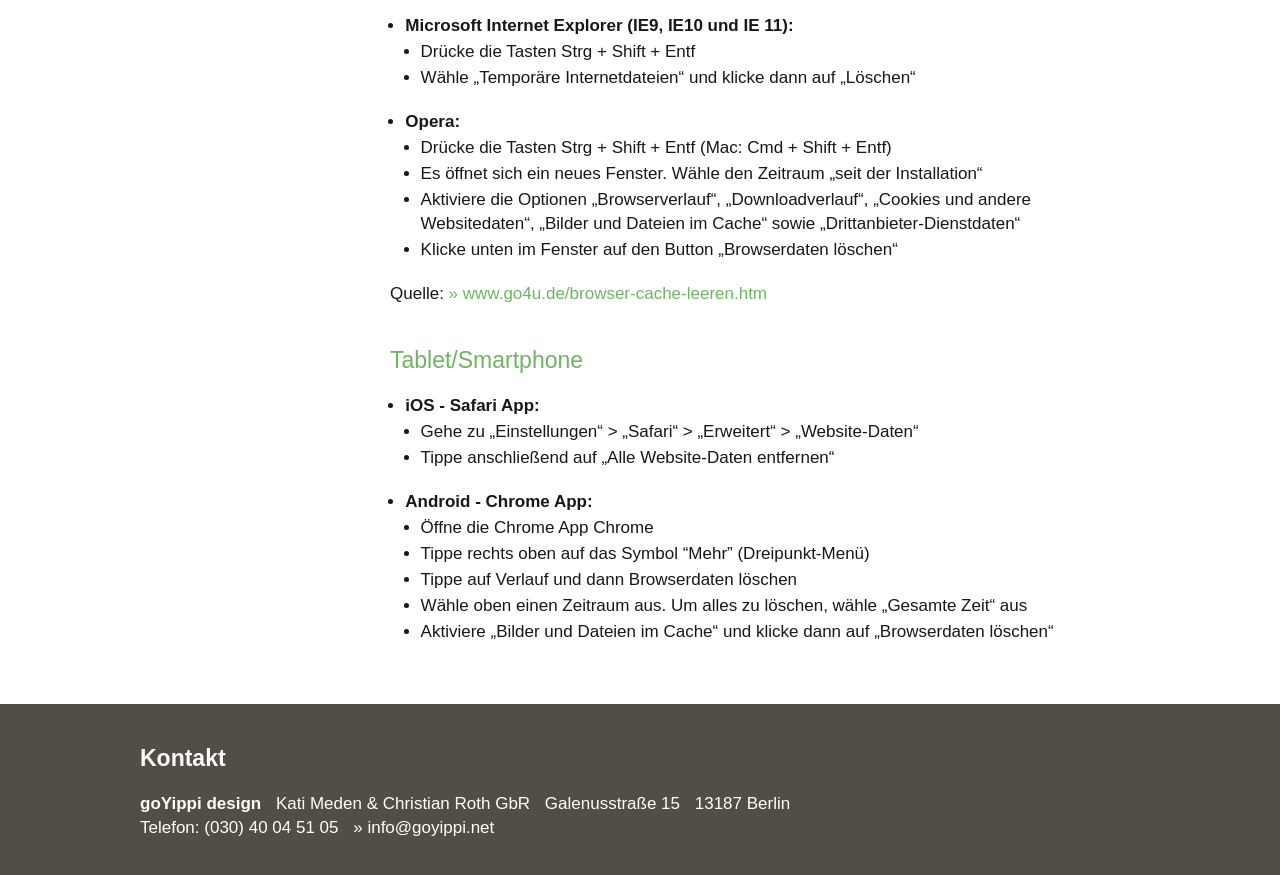
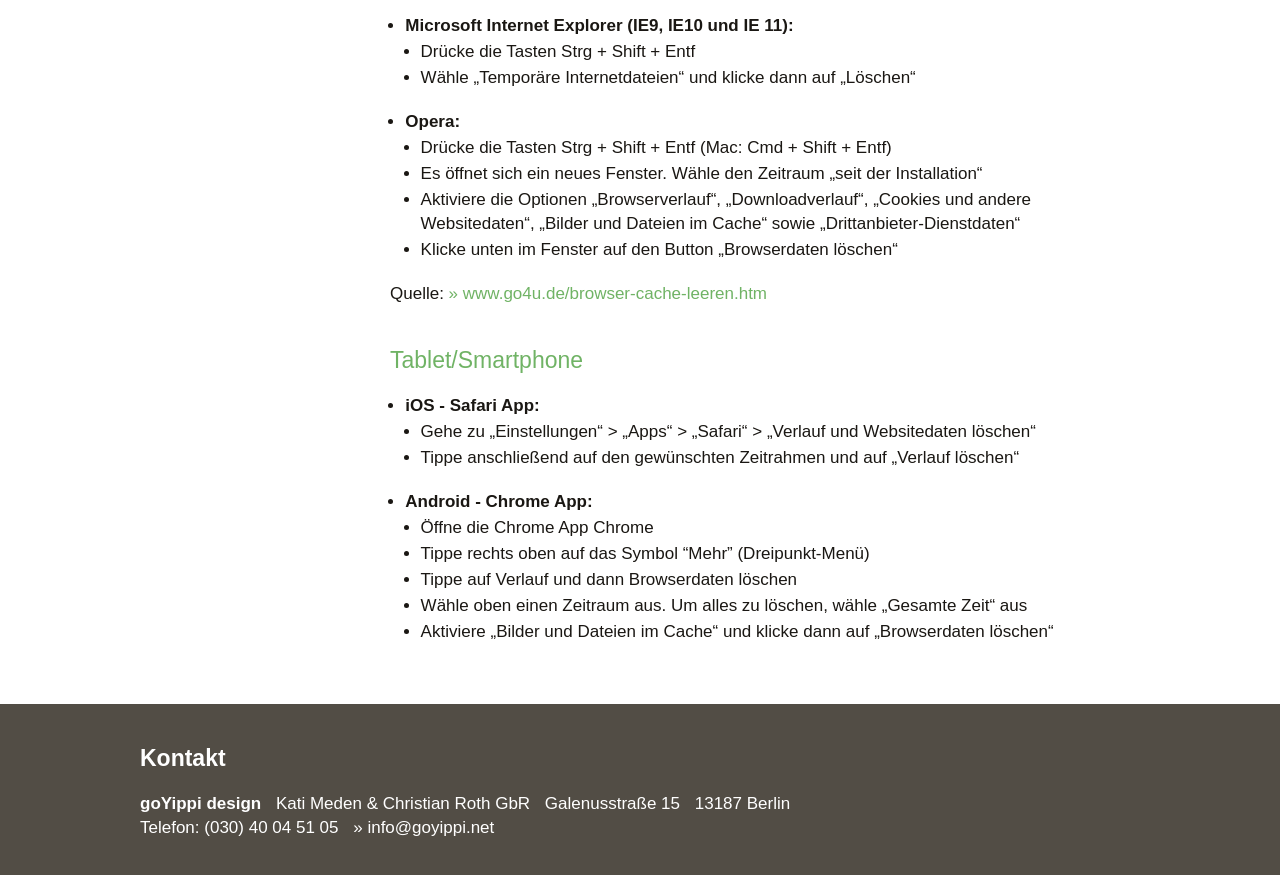
Before and after one commit to goYippi-labs/tutorials, a Jekyll site: the page built from faq/browser-cache/index.md, in a window 1280 px wide and 900 px high, scrolled down 1434 px. Shown: the top 875 px of the window. Built offline with Jekyll 4.4.1, drawn with Linux system fonts in a browser that asks for light colours; nearby versions of some CDN libraries; some web fonts are replaced; library files that are not in the unit come from our copies.

Commit message:
Update for Deleting iOS Cache

```diff
--- a/faq/browser-cache/index.md
+++ b/faq/browser-cache/index.md
@@ -65,8 +65,8 @@
 ### Tablet/Smartphone
 
 * **iOS - Safari App:**
-  * Gehe zu „Einstellungen“ > „Safari“ > „Erweitert“ > „Website-Daten“
-  * Tippe anschließend auf „Alle Website-Daten entfernen“
+  * Gehe zu „Einstellungen“ > „Apps“ > „Safari“ > „Verlauf und Websitedaten löschen“
+  * Tippe anschließend auf den gewünschten Zeitrahmen und auf „Verlauf löschen“
 
 * **Android - Chrome App:**
   * Öffne die Chrome App Chrome
```
